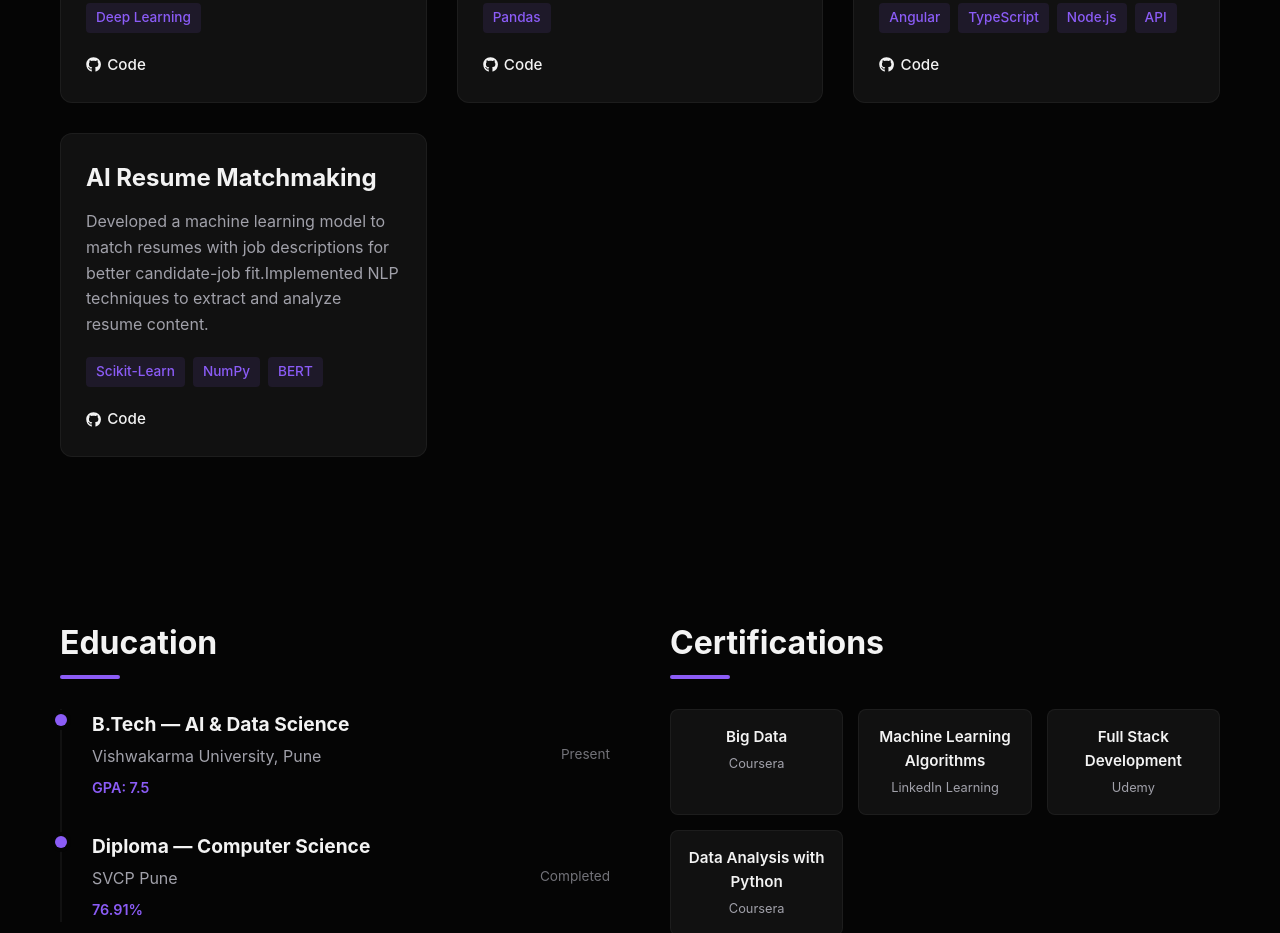
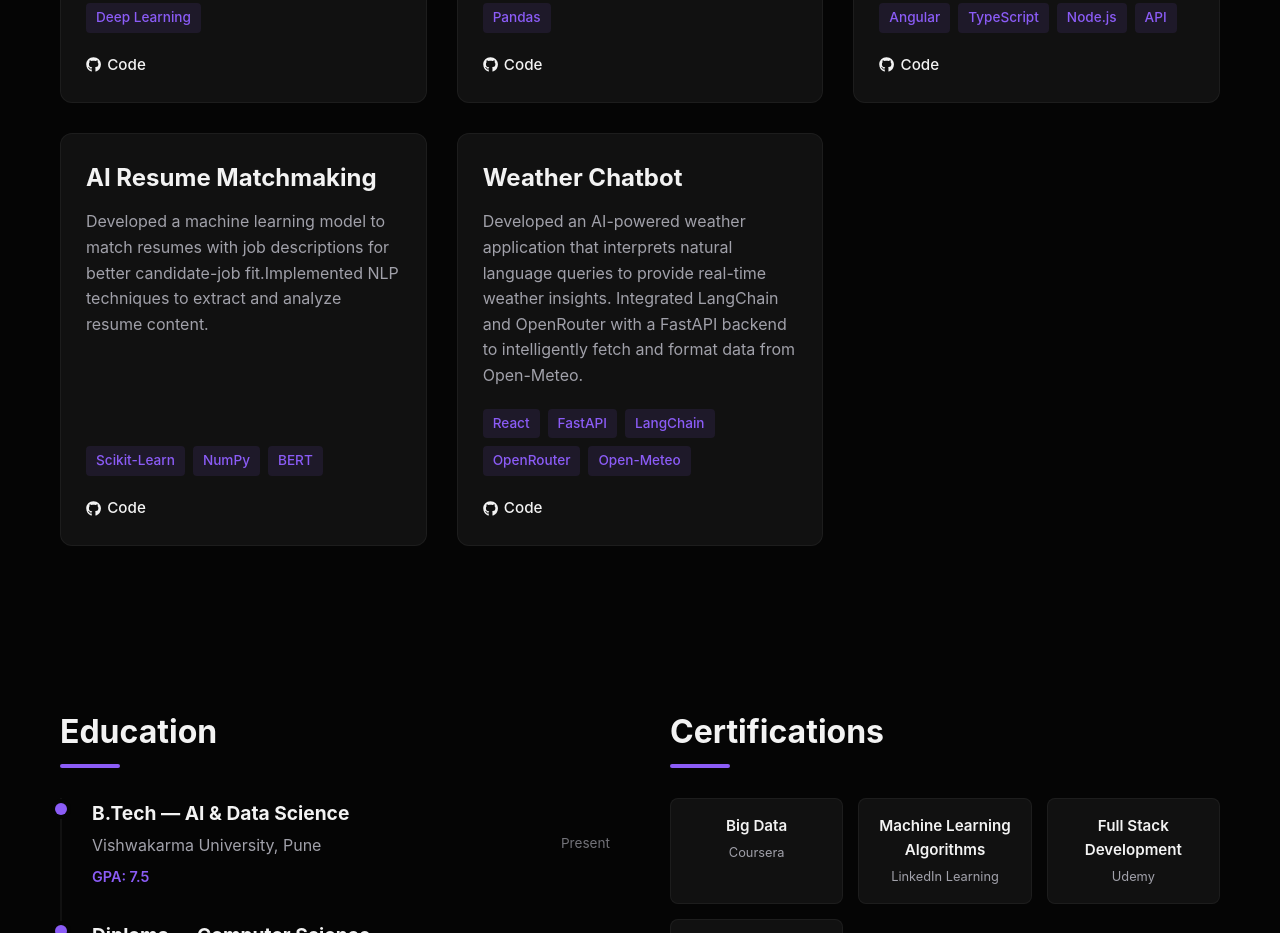
Before and after one commit to pmustakim13/Portfolio, a React (Vite) app: page / in a window 1280 px wide. Shown: the part 2280-3213 px from the top of the page. Built offline with nearby package versions, Linux system fonts and the light colour scheme.

Commit message:
Added weather Chatbot Project

```diff
--- a/src/components/Projects.jsx
+++ b/src/components/Projects.jsx
@@ -48,6 +48,12 @@ const Projects = () => {
             tags: ["Scikit-Learn", "NumPy", "BERT"],
             link: "https://github.com/pmustakim13/AI-Resume-Matchmaking"
         },
+        {
+            title: "Weather Chatbot",
+            description: "Developed an AI-powered weather application that interprets natural language queries to provide real-time weather insights. Integrated LangChain and OpenRouter with a FastAPI backend to intelligently fetch and format data from Open-Meteo.",
+            tags: ["React", "FastAPI", "LangChain", "OpenRouter", "Open-Meteo"],
+            link: "https://github.com/pmustakim13/Weather-AI.git"
+        },
 
     ];
 
```
